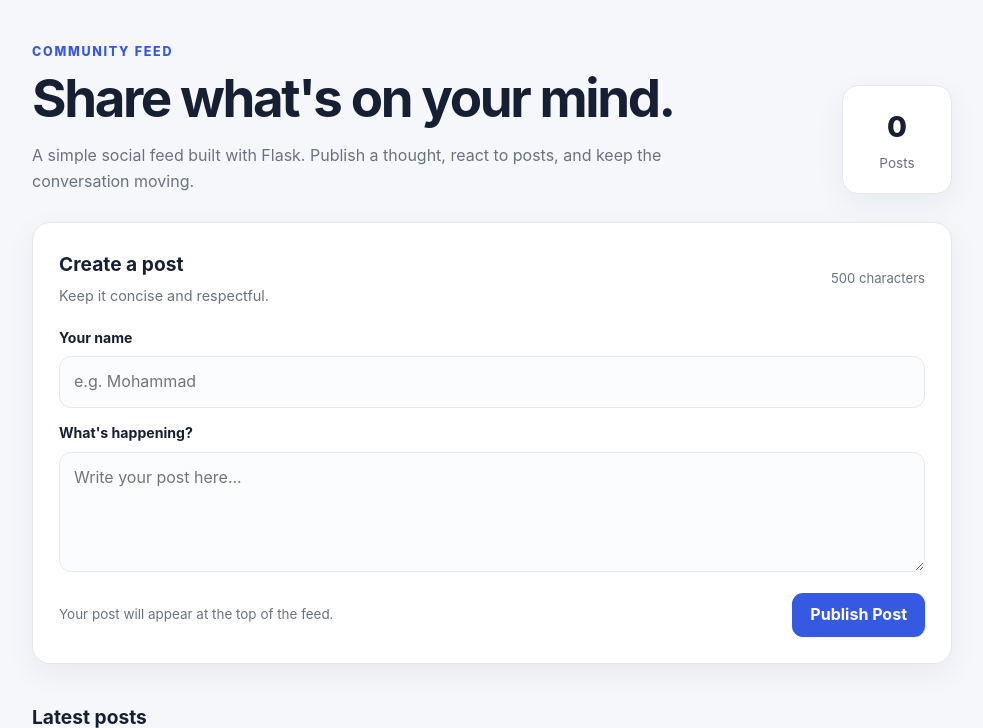
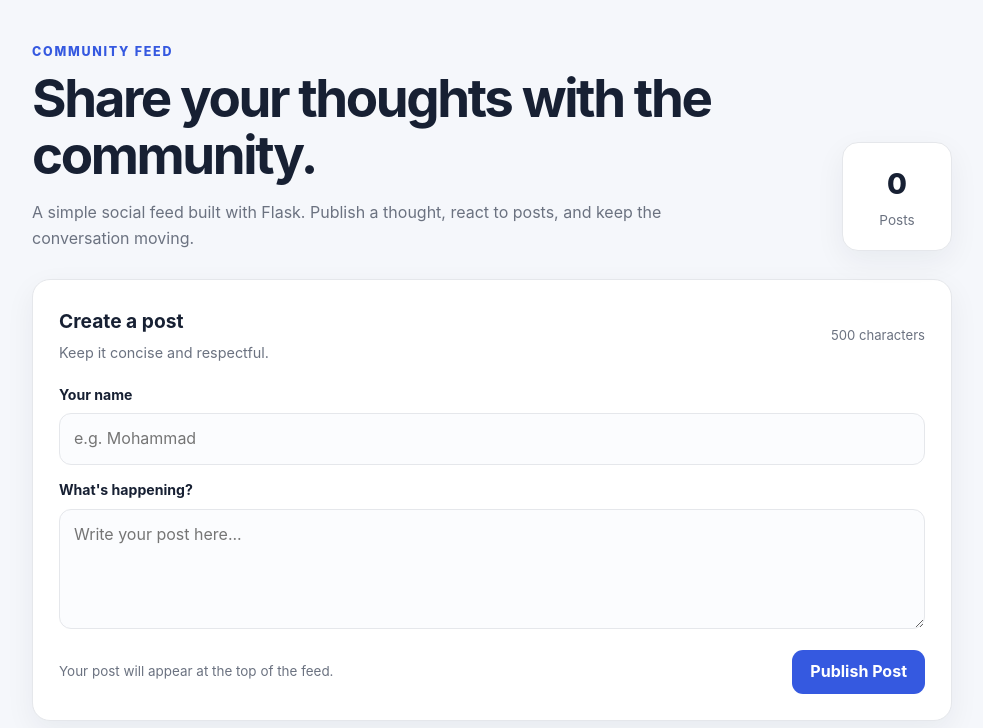
Before and after one commit to mohammad-724/social-media-feed, a Flask app: page / in a window 1280 px wide. Shown: the part 73-801 px from the top of the page, without its empty margins (148-1131 px from the left). Run offline with Flask 3, Linux system fonts and the light colour scheme.

Commit message:
Update social feed heading

```diff
--- a/templates/index.html
+++ b/templates/index.html
@@ -6,7 +6,8 @@
 <section class="hero">
     <div>
         <p class="eyebrow">COMMUNITY FEED</p>
-        <h1>Share what's on your mind.</h1>
+        <!-- <h1>Share what's on your mind.</h1> -->
+        <h1>Share your thoughts with the community.</h1>
         <p class="hero-text">
             A simple social feed built with Flask. Publish a thought,
             react to posts, and keep the conversation moving.
```
